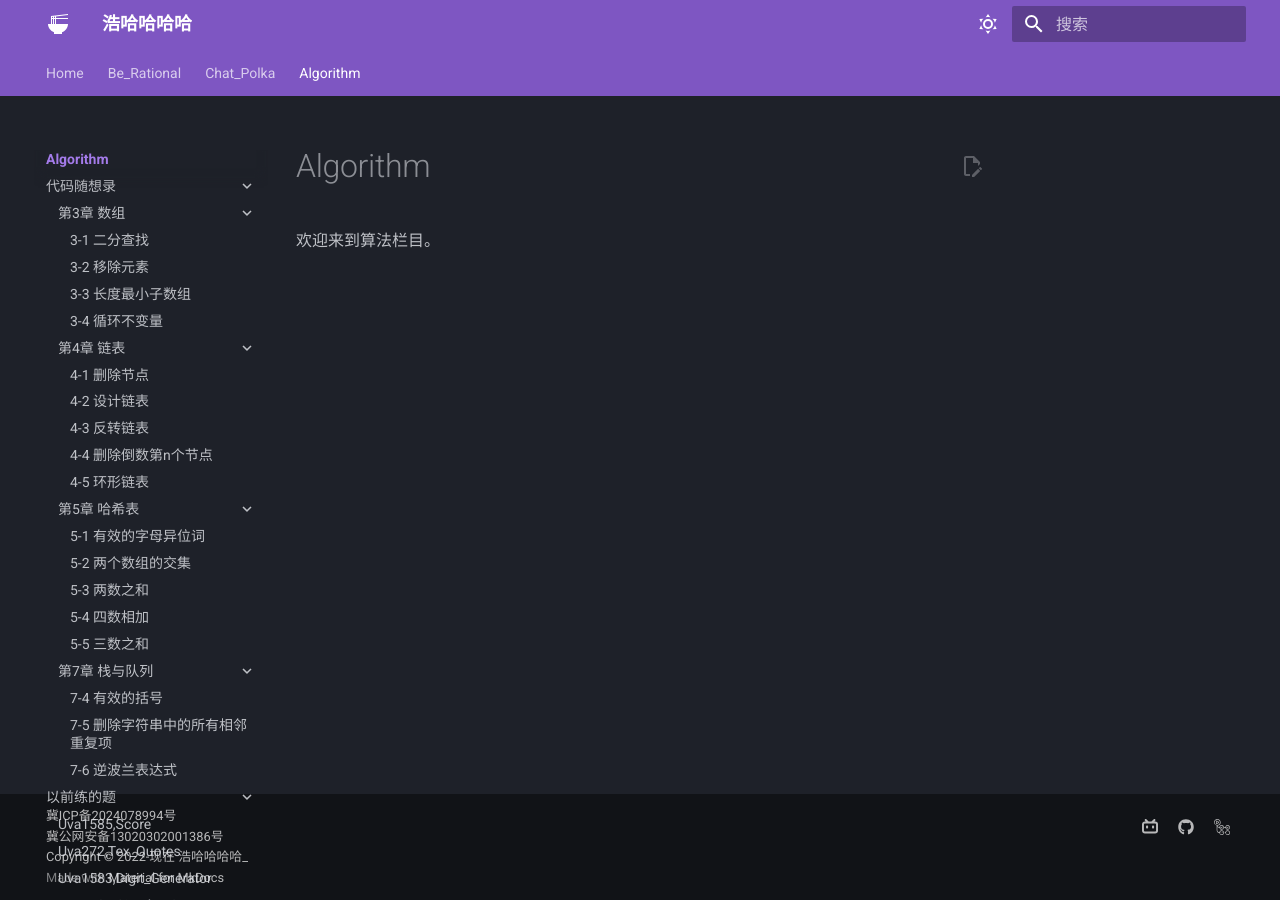
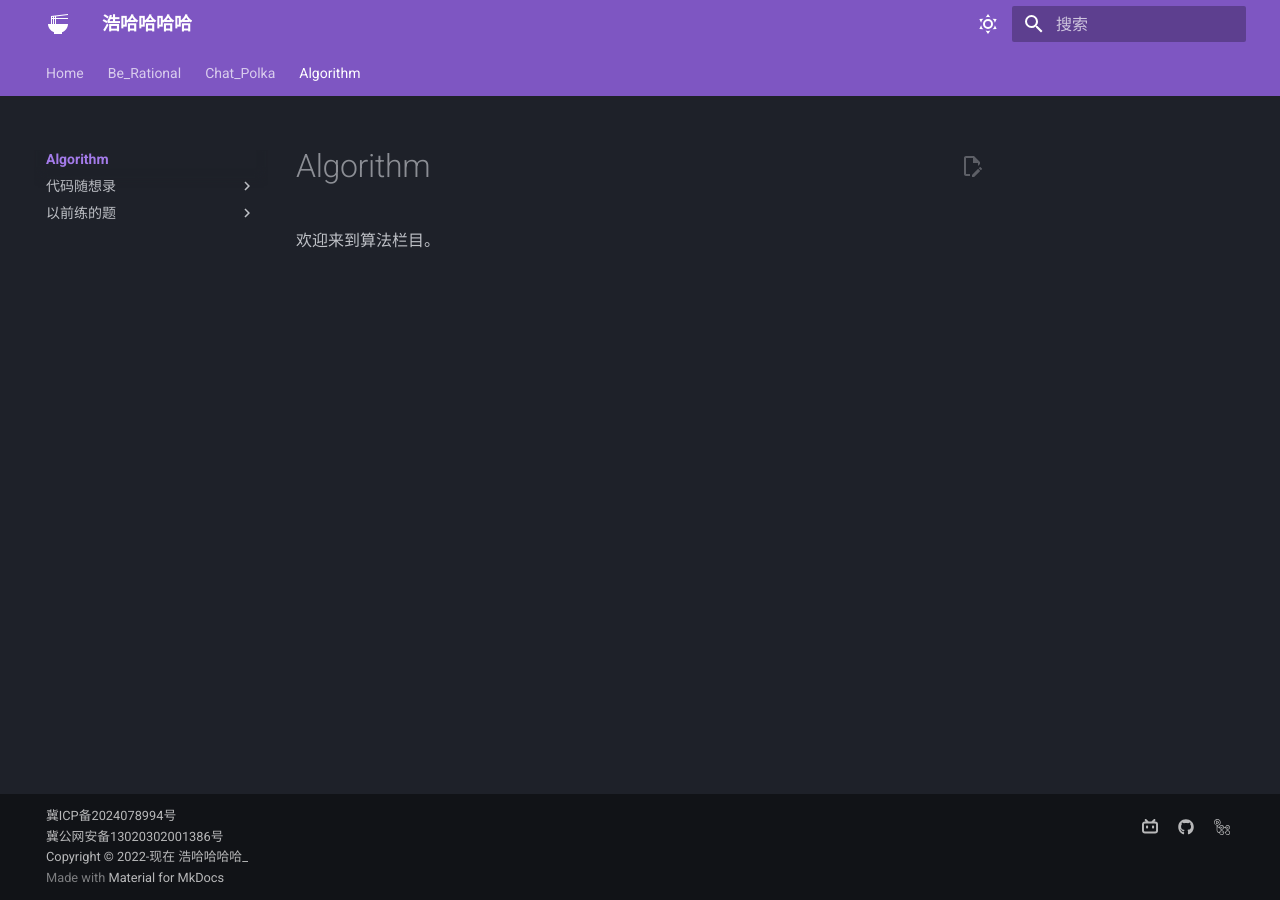
Before and after one commit to Haohahahaha/alg, an MkDocs documentation site: the page built from docs/index.md, in a window 1280 px wide. Built offline with MkDocs 1.6.1 and Material for MkDocs 9.7.7, drawn with Linux system fonts in a browser that asks for light colours.

Commit message:
2025-02-26_09:50:30 update

```diff
--- a/mkdocs.yml
+++ b/mkdocs.yml
@@ -22,6 +22,7 @@ theme:
     - navigation.top
     - navigation.indexes
     - navigation.expand
+    - navigation.prune # 折叠
     - search.suggest
     - search.highlight
     - content.code.copy
```
